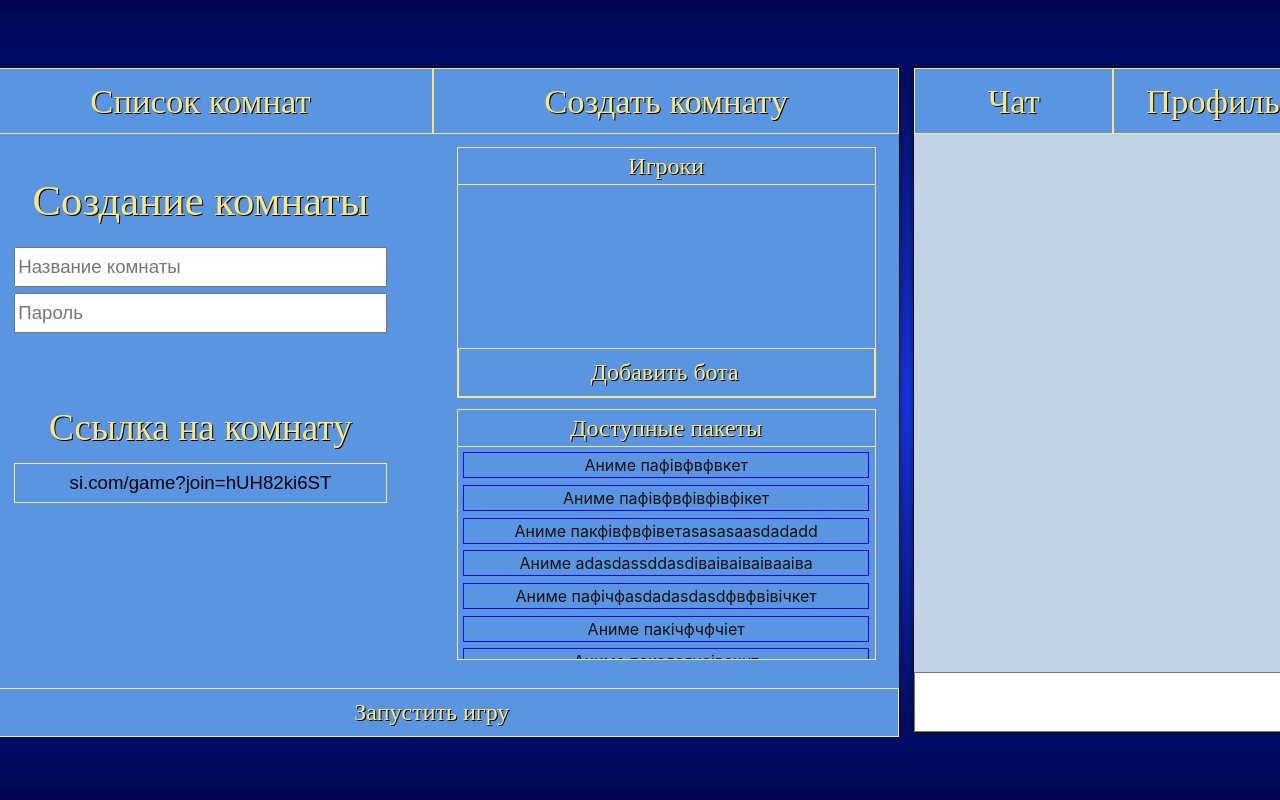
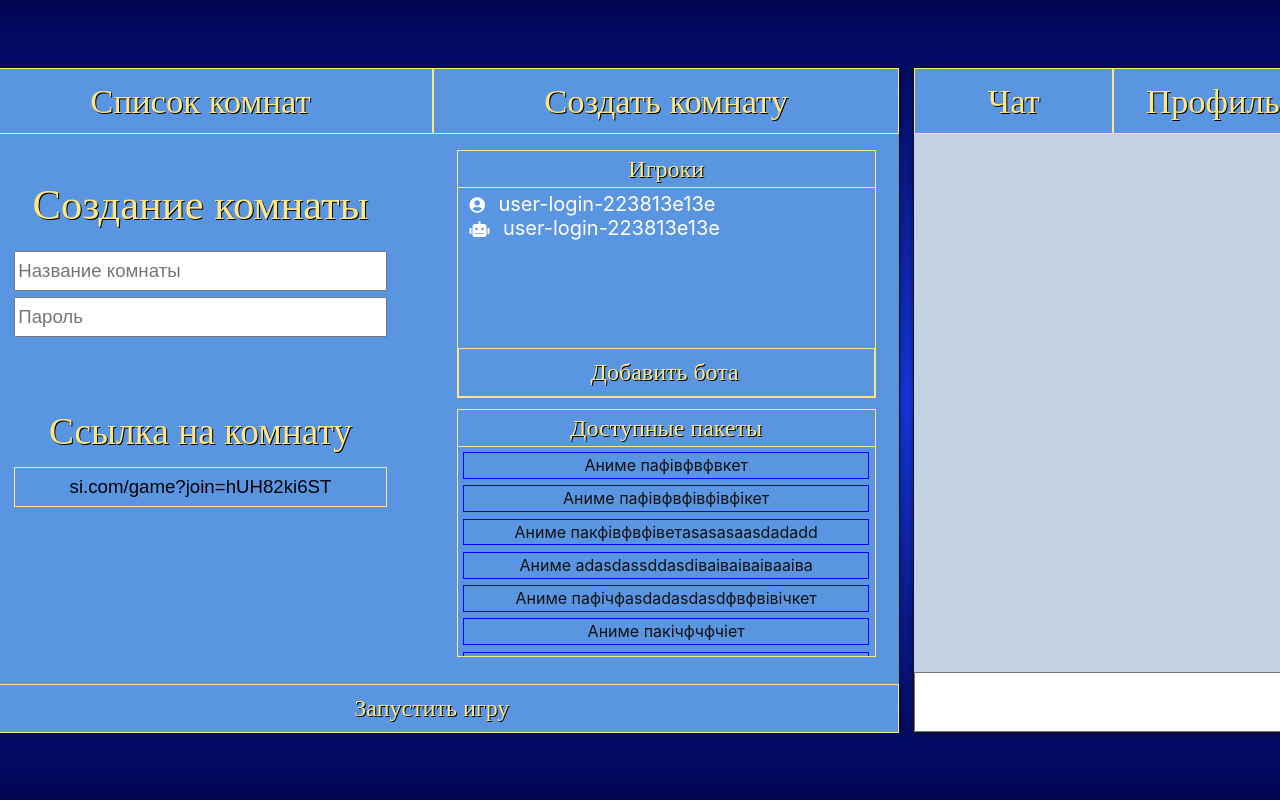
Before and after one commit to gurland/SIGame_web, a React (Create React App) app: page / in a window 1280 px wide. Both pictures are taken after a click on the element "Создать комнату". Shown: the top 800 px of the page. Built offline with nearby package versions, Linux system fonts and the light colour scheme; a web font is replaced by a local one.

Commit message:
Refactor load-popup component

```diff
--- a/src/lobby/creation-menu/Package.css
+++ b/src/lobby/creation-menu/Package.css
@@ -1,6 +1,6 @@
 .package{
     width: 100%;
-    height: 25pt;
+    height: 20pt;
 
     margin-bottom: 5pt;
 
--- a/src/lobby/creation-menu/PackagesList.css
+++ b/src/lobby/creation-menu/PackagesList.css
@@ -35,12 +35,13 @@
     align-items: center;
 
     overflow: auto;
-
-    padding: 4pt;
 }
 
-#package-list-block #choose-package-button{
-    height: 10%;
-    border: 0;
-    border-top: #ffe682 solid 1pt;
+#package-list-block #package-list ul{
+    width: 100%;
+    height: 100%;
+
+    list-style-type: none;
+    padding: 4pt;
+    margin: 0;
 }
--- a/src/lobby/creation-menu/PackagesList.js
+++ b/src/lobby/creation-menu/PackagesList.js
@@ -28,16 +28,48 @@ export default class PackagesList extends Component{
                     <span>Доступные пакеты</span>
                 </div>
                 <div id="package-list">
-                    <Package selectedPackageId={this.state.selectedPackageId} onPackageClick={(e) => (this.handlePackageClick(e.target.id))} packageId={'1'} packageName={'Аниме пафівфвфвкет'}/>
-                    <Package selectedPackageId={this.state.selectedPackageId} onPackageClick={(e) => (this.handlePackageClick(e.target.id))} packageId={'2'} packageName={'Аниме пафівфвфівфівфікет'}/>
-                    <Package selectedPackageId={this.state.selectedPackageId} onPackageClick={(e) => (this.handlePackageClick(e.target.id))} packageId={'3'} packageName={'Аниме пакфівфвфіветasasasaasdadadd'}/>
-                    <Package selectedPackageId={this.state.selectedPackageId} onPackageClick={(e) => (this.handlePackageClick(e.target.id))} packageId={'4'} packageName={'Аниме adasdassddasdіваіваіваівааіва'}/>
-                    <Package selectedPackageId={this.state.selectedPackageId} onPackageClick={(e) => (this.handlePackageClick(e.target.id))} packageId={'5'} packageName={'Аниме пафічфasdadasdasdфвфвівічкет'}/>
-                    <Package selectedPackageId={this.state.selectedPackageId} onPackageClick={(e) => (this.handlePackageClick(e.target.id))} packageId={'6'} packageName={'Аниме пакічфчфчіет'}/>
-                    <Package selectedPackageId={this.state.selectedPackageId} onPackageClick={(e) => (this.handlePackageClick(e.target.id))} packageId={'7'} packageName={'Аниме пакеясячсівсччт'}/>
-                    <Package selectedPackageId={this.state.selectedPackageId} onPackageClick={(e) => (this.handlePackageClick(e.target.id))} packageId={'8'} packageName={'Аниме пакевфівфвфвіфвіфівт'}/>
-                    <Package selectedPackageId={this.state.selectedPackageId} onPackageClick={(e) => (this.handlePackageClick(e.target.id))} packageId={'9'} packageName={'Аниме пакфіефівфівфівт'}/>
-                    <Package selectedPackageId={this.state.selectedPackageId} onPackageClick={(e) => (this.handlePackageClick(e.target.id))} packageId={'10'} packageName={'Аниме пачкчфівфвфвіфет'}/>
+                    <ul>
+                        <Package selectedPackageId={this.state.selectedPackageId}
+                                 onPackageClick={(e) => (this.handlePackageClick(e.target.id))}
+                                 packageId={'1'}
+                                 packageName={'Аниме пафівфвфвкет'}/>
+                        <Package selectedPackageId={this.state.selectedPackageId}
+                                 onPackageClick={(e) => (this.handlePackageClick(e.target.id))}
+                                 packageId={'2'}
+                                 packageName={'Аниме пафівфвфівфівфікет'}/>
+                        <Package selectedPackageId={this.state.selectedPackageId}
+                                 onPackageClick={(e) => (this.handlePackageClick(e.target.id))}
+                                 packageId={'3'}
+                                 packageName={'Аниме пакфівфвфіветasasasaasdadadd'}/>
+                        <Package selectedPackageId={this.state.selectedPackageId}
+                                 onPackageClick={(e) => (this.handlePackageClick(e.target.id))}
+                                 packageId={'4'}
+                                 packageName={'Аниме adasdassddasdіваіваіваівааіва'}/>
+                        <Package selectedPackageId={this.state.selectedPackageId}
+                                 onPackageClick={(e) => (this.handlePackageClick(e.target.id))}
+                                 packageId={'5'}
+                                 packageName={'Аниме пафічфasdadasdasdфвфвівічкет'}/>
+                        <Package selectedPackageId={this.state.selectedPackageId}
+                                 onPackageClick={(e) => (this.handlePackageClick(e.target.id))}
+                                 packageId={'6'}
+                                 packageName={'Аниме пакічфчфчіет'}/>
+                        <Package selectedPackageId={this.state.selectedPackageId}
+                                 onPackageClick={(e) => (this.handlePackageClick(e.target.id))}
+                                 packageId={'7'}
+                                 packageName={'Аниме пакеясячсівсччт'}/>
+                        <Package selectedPackageId={this.state.selectedPackageId}
+                                 onPackageClick={(e) => (this.handlePackageClick(e.target.id))}
+                                 packageId={'8'}
+                                 packageName={'Аниме пакевфівфвфвіфвіфівт'}/>
+                        <Package selectedPackageId={this.state.selectedPackageId}
+                                 onPackageClick={(e) => (this.handlePackageClick(e.target.id))}
+                                 packageId={'9'}
+                                 packageName={'Аниме пакфіефівфівфівт'}/>
+                        <Package selectedPackageId={this.state.selectedPackageId}
+                                 onPackageClick={(e) => (this.handlePackageClick(e.target.id))}
+                                 packageId={'10'}
+                                 packageName={'Аниме пачкчфівфвфвіфет'}/>
+                    </ul>
                 </div>
             </div>
         );
--- /dev/null
+++ b/src/lobby/creation-menu/Player.css
@@ -0,0 +1,10 @@
+.player{
+    /*display: flex;*/
+    /*justify-content: flex-start;*/
+    /*align-items: center;*/
+    /*flex-direction: row;*/
+
+    /*width: 100%;*/
+    /*height: 20%;*/
+    margin-left: 5pt;
+}
--- /dev/null
+++ b/src/lobby/creation-menu/Player.js
@@ -0,0 +1,17 @@
+import React, {Component} from 'react'
+
+import './Player.css'
+
+export default class Player extends Component{
+
+    render() {
+        return (
+            <li className={'player'} id={this.props.playerId}>
+                {this.props.playerType === 'human'
+                    ? <i className="player-type fas fa-user-circle"/>
+                    : <i className="fas fa-robot"/>}
+                <span id={'user-login'}>{this.props.playerName}</span>
+            </li>
+        );
+    }
+}
--- a/src/lobby/creation-menu/PlayersList.css
+++ b/src/lobby/creation-menu/PlayersList.css
@@ -32,6 +32,15 @@
     overflow: auto;
 }
 
+#player-list-block #players-list ul{
+    width: 100%;
+    height: 100%;
+
+    list-style-type: none;
+    padding: 4pt;
+    margin: 0;
+}
+
 #player-list-block #add-bot-button{
     height: 10%;
     border: 0;
--- a/src/lobby/creation-menu/PlayersList.js
+++ b/src/lobby/creation-menu/PlayersList.js
@@ -1,5 +1,6 @@
 import React, {Component} from 'react'
 
+import Player from './Player'
 import Button from '../../Button'
 import './PlayersList.css'
 
@@ -13,7 +14,14 @@ export default class PlayersList extends Component{
                     <span>Игроки</span>
                 </div>
                 <div id="players-list">
-
+                    <ul>
+                        <Player playerId={'vasya-lol'}
+                                playerType={'human'}
+                                playerName={'user-login-223813e13e'}/>
+                        <Player playerId={'vasya-lol'}
+                                playerType={'bot'}
+                                playerName={'user-login-223813e13e'}/>
+                    </ul>
                 </div>
                 <Button id={'add-bot-button'} btnText={'Добавить бота'}/>
             </div>
--- a/src/lobby/user-profile/Avatar.css
+++ b/src/lobby/user-profile/Avatar.css
@@ -12,41 +12,3 @@
     font-size: 96pt;
     margin: 25pt 25pt 7pt;
 }
-
-#load-avatar-button a{
-    text-decoration: none;
-}
-
-#load-avatar-button span{
-    font-size: 13pt;
-    color: #ffe682;
-}
-
-#load-avatar-button span:hover{
-    font-size: 15pt;
-}
-
-.hidden{
-    display: flex;
-    justify-content: center;
-    align-items: center;
-    width: 70%;
-    height: 0;
-}
-
-.showed{
-    display: flex;
-    justify-content: center;
-    align-items: center;
-
-    opacity: 0.6;
-    transition: 0.2s ease-in-out;
-    width: 70%;
-    height: 30%;
-
-    background-color: #111111;
-    border-top-left-radius: 3pt;
-    border-top-right-radius: 3pt;
-    position: absolute;
-    bottom: inherit;
-}
--- a/src/lobby/user-profile/Avatar.js
+++ b/src/lobby/user-profile/Avatar.js
@@ -1,6 +1,7 @@
 import React, {Component} from 'react'
 
 import './Avatar.css'
+import LoadPopup from "./LoadPopup";
 
 export default class Avatar extends Component{
     constructor(props) {
@@ -32,18 +33,13 @@ export default class Avatar extends Component{
                  onMouseLeave={this.handleHover}>
                 <i className="fas fa-user avatar"
                    id={'avatar-image'}/>
-                <div className={this.state.isBeingHovered ? 'showed' : 'hidden'}
-                     id="load-avatar-button">
-                    <a href="#">
-                        <span style={this.state.isBeingHovered
-                                        ? { color: '#ffe682',
-                                            transition: '0.4s'}
-                                        : { color: 'transparent'}}
-                        >
-                            Загрузить
-                        </span>
-                    </a>
-                </div>
+                {this.state.isBeingHovered
+                    ? <LoadPopup popupClass={this.state.isBeingHovered ? 'showed' : 'hidden'}
+                                 popupStyle={this.state.isBeingHovered
+                                            ? { color: '#ffe682',
+                                                transition: '0.4s'}
+                                            : { color: 'transparent'}}/>
+                    : null}
             </div>
         );
     }
--- /dev/null
+++ b/src/lobby/user-profile/LoadPopup.css
@@ -0,0 +1,46 @@
+#load-avatar-button span{
+    font-size: 13pt;
+    color: #ffe682;
+}
+
+#load-avatar-button span:hover{
+    font-size: 15pt;
+}
+
+#load-avatar-button input{
+    position: absolute;
+    right: 0;
+    top: 0;
+    /*font-size: 118px;*/
+    margin: 0;
+    padding: 0;
+    cursor: pointer;
+    opacity: 0;
+    height: 100%;
+    width: 100%;
+}
+
+.hidden{
+    display: flex;
+    justify-content: center;
+    align-items: center;
+    width: 70%;
+    height: 0;
+}
+
+.showed{
+    display: flex;
+    justify-content: center;
+    align-items: center;
+
+    opacity: 0.6;
+    transition: 0.2s ease-in-out;
+    width: 70%;
+    height: 30%;
+
+    background-color: #111111;
+    border-top-left-radius: 3pt;
+    border-top-right-radius: 3pt;
+    position: absolute;
+    bottom: inherit;
+}
--- /dev/null
+++ b/src/lobby/user-profile/LoadPopup.js
@@ -0,0 +1,21 @@
+import React, {Component} from 'react'
+
+import './LoadPopup.css'
+
+export default class LoadPopup extends Component{
+
+    render() {
+        return (
+            <div className={this.props.popupClass}
+                 id="load-avatar-button">
+                <div>
+                    <span style={this.props.popupStyle}>
+                        <input type="file" accept={'.jpeg, .jpg, .png, .bmp'}/>
+                        Загрузить
+                    </span>
+                </div>
+            </div>
+        );
+    }
+
+}
```
